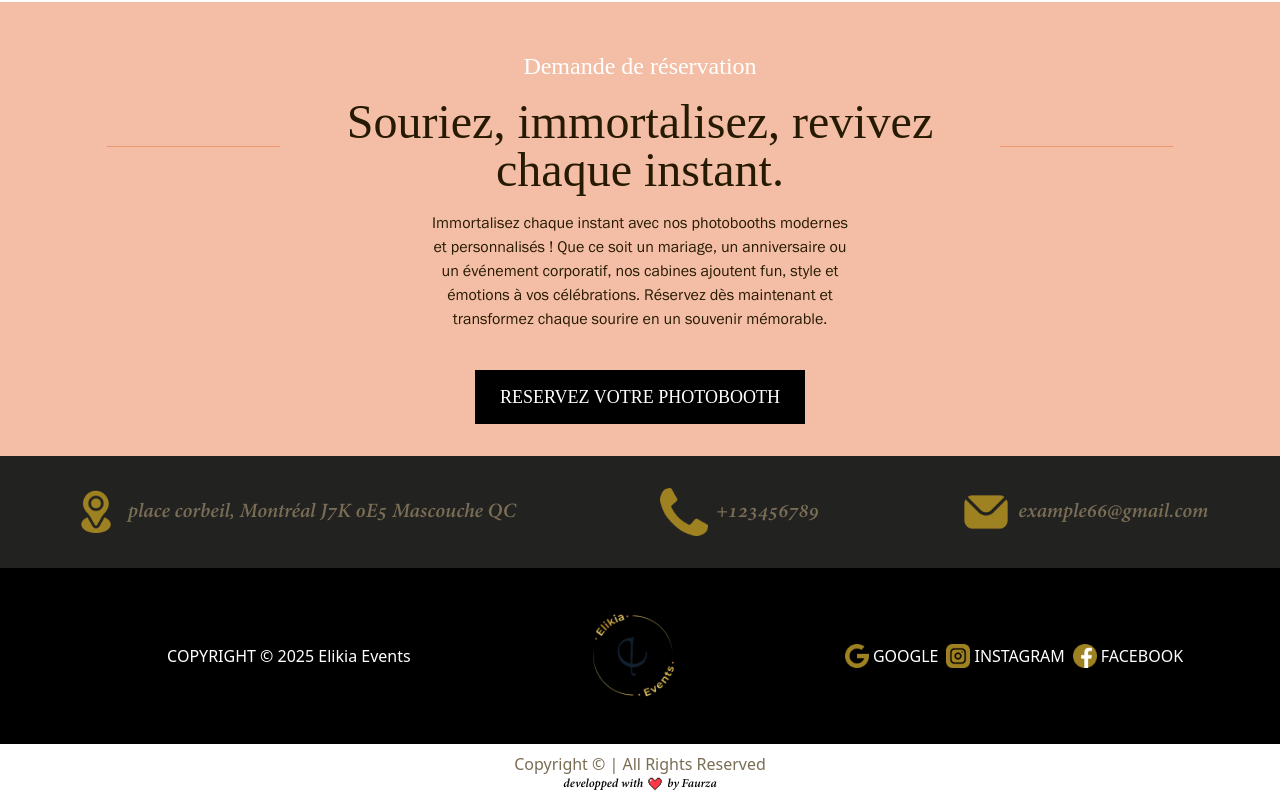
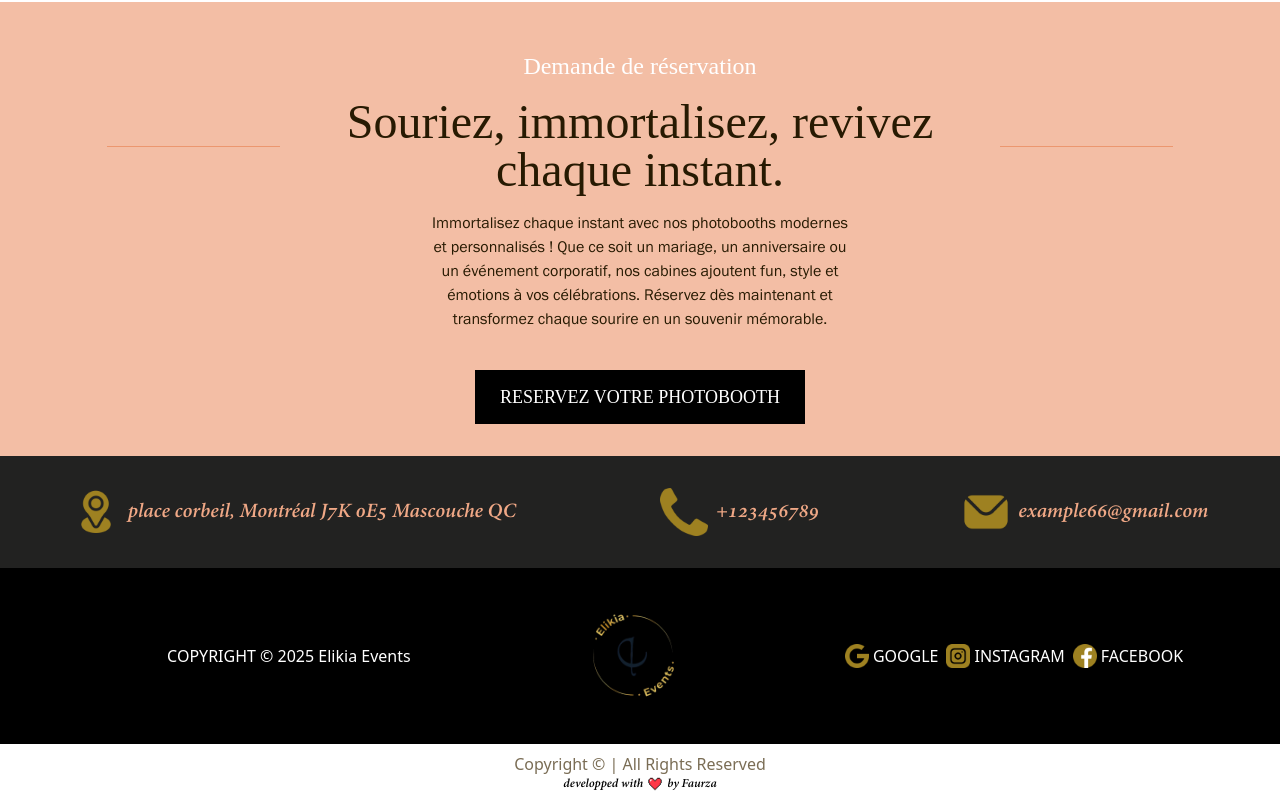
Before and after one commit to yeredmbe/photobooth, a React (Vite) app: page / in a window 1280 px wide. Shown: the part 4722-5522 px from the top of the page. Built offline with nearby package versions, Linux system fonts and the light colour scheme.

Commit message:
continue changing the images

```diff
--- a/src/components/Footer.jsx
+++ b/src/components/Footer.jsx
@@ -5,10 +5,10 @@ const Footer = () => {
     <>
       <div className='w-full'>
         <div className='w-full py-8 max-sm:py-2 bg-[#222221] flex justify-around max-sm:flex-col max-sm:items-center max-sm:justify-center '>
-            <div className='flex items-center max-sm:my-2'><img src='./loaction.png' className='size-12 max-sm:size-8 max-sm:hidden' /> <p className='text-xl max-sm:text-lg text-center text-[#7a6d55] ml-2 font-AdobeHebrew-italic'> place corbeil, Montréal J7K 0E5
+            <div className='flex items-center max-sm:my-2'><img src='./loaction.png' className='size-12 max-sm:size-8 max-sm:hidden' /> <p className='text-xl max-sm:text-lg text-center text-[#f0a886] ml-2 font-AdobeHebrew-italic'> place corbeil, Montréal J7K 0E5
 Mascouche QC</p> </div>
-            <a href='tel:683034005' className='flex items-center max-sm:my-2'><img src='./telephone.png' className='size-12 max-sm:size-8' /><p className='text-xl max-sm:text-lg text-center text-[#7a6d55]  ml-2 font-AdobeHebrew-italic'>+123456789</p> </a>
-            <a href='mailto:example66@gmail.com' className='flex items-center max-sm:my-2'><img src='./mail.png' className='size-12 max-sm:size-8' /> <p className='text-xl max-sm:text-lg text-center text-[#7a6d55]  ml-2 font-AdobeHebrew-italic'>example66@gmail.com</p> </a>
+            <a href='tel:683034005' className='flex items-center max-sm:my-2'><img src='./telephone.png' className='size-12 max-sm:size-8' /><p className='text-xl max-sm:text-lg text-center text-[#f0a886]  ml-2 font-AdobeHebrew-italic'>+123456789</p> </a>
+            <a href='mailto:example66@gmail.com' className='flex items-center max-sm:my-2'><img src='./mail.png' className='size-12 max-sm:size-8' /> <p className='text-xl max-sm:text-lg text-center text-[#f0a886]  ml-2 font-AdobeHebrew-italic'>example66@gmail.com</p> </a>
         </div>
         <div className='py-8 max-sm:py-2 text-white bg-black flex justify-evenly items-center  max-sm:-flex max-sm:flex-col max-sm:items-center max-sm:justify-center '>
         {/* <hr className='border-1 border-red-600'/> */}
```
